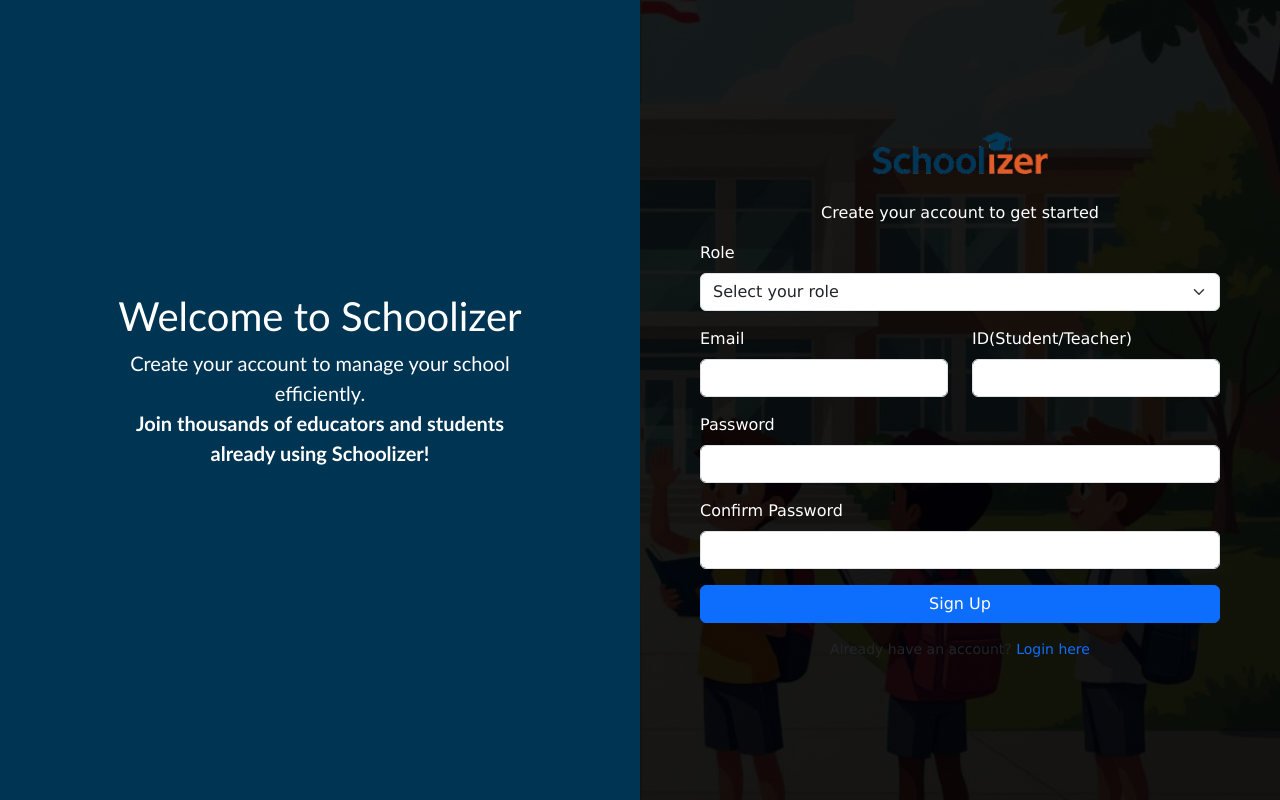
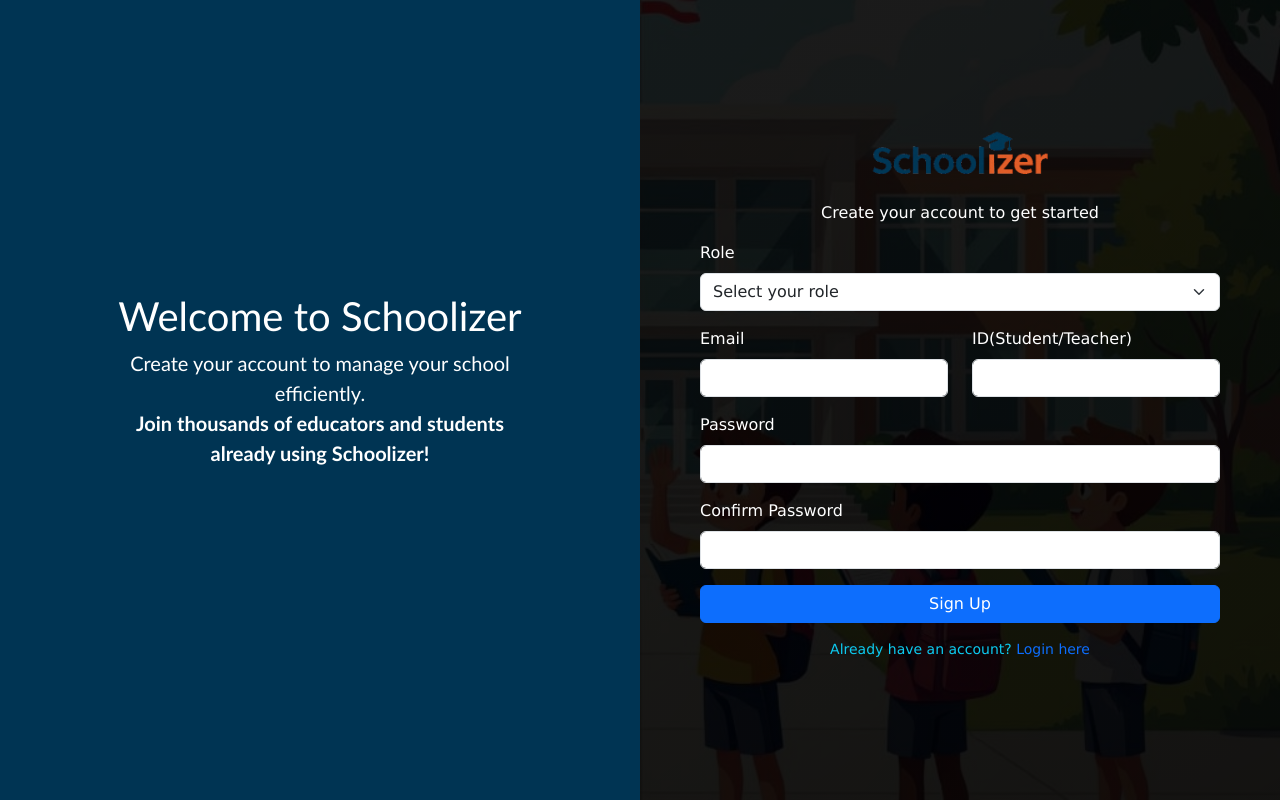
Before and after one commit to SalmanFarshe/schoolizer, a PHP site: page /pages/root/create-account.php in a window 1280 px wide. Run offline with PHP 8.4, Linux system fonts and the light colour scheme.

Commit message:
sign up and log in completed

```diff
--- a/pages/root/create-account.php
+++ b/pages/root/create-account.php
@@ -62,7 +62,7 @@
           <div class="d-grid mb-3">
             <button type="submit" class="btn btn-primary">Sign Up</button>
           </div>
-          <p class="text-center small">
+          <p class="text-center small text-info">
             Already have an account?
             <a href="../../index.php" class="text-decoration-none">Login here</a>
           </p>
```
